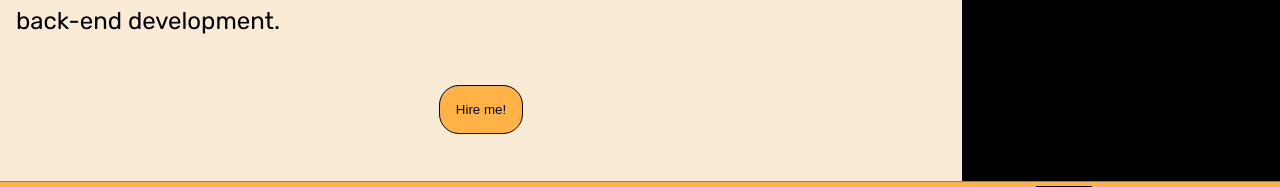
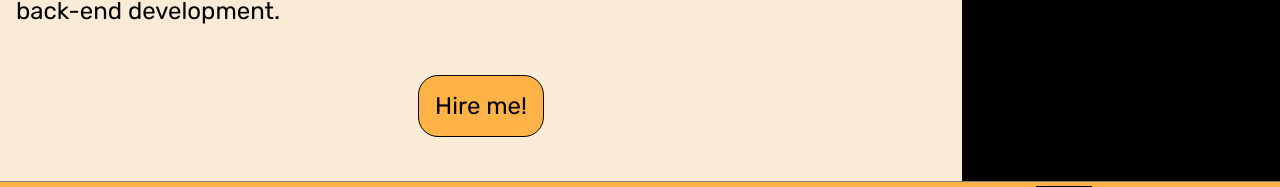
Before and after one commit to indiano881/portfolio-holder, a React (Vite) app: page / in a window 1280 px wide. Shown: the part 548-735 px from the top of the page. Built offline with nearby package versions, Linux system fonts and the light colour scheme.

Commit message:
fixed hire me button

```diff
--- a/src/components/MainContentSubComponents/ColumnText/columnText.module.css
+++ b/src/components/MainContentSubComponents/ColumnText/columnText.module.css
@@ -30,5 +30,14 @@
     border: 1px solid black;
     border-radius: 20px;
     cursor: pointer;
+    font-family: "Rubik";
+    font-size: 1.5rem;
     padding: 16px;
+    margin-bottom: 8px;
 }
+
+.hireMeBtn:hover {
+    background-color: black ;
+    color: #ffb347;
+
+}
```
